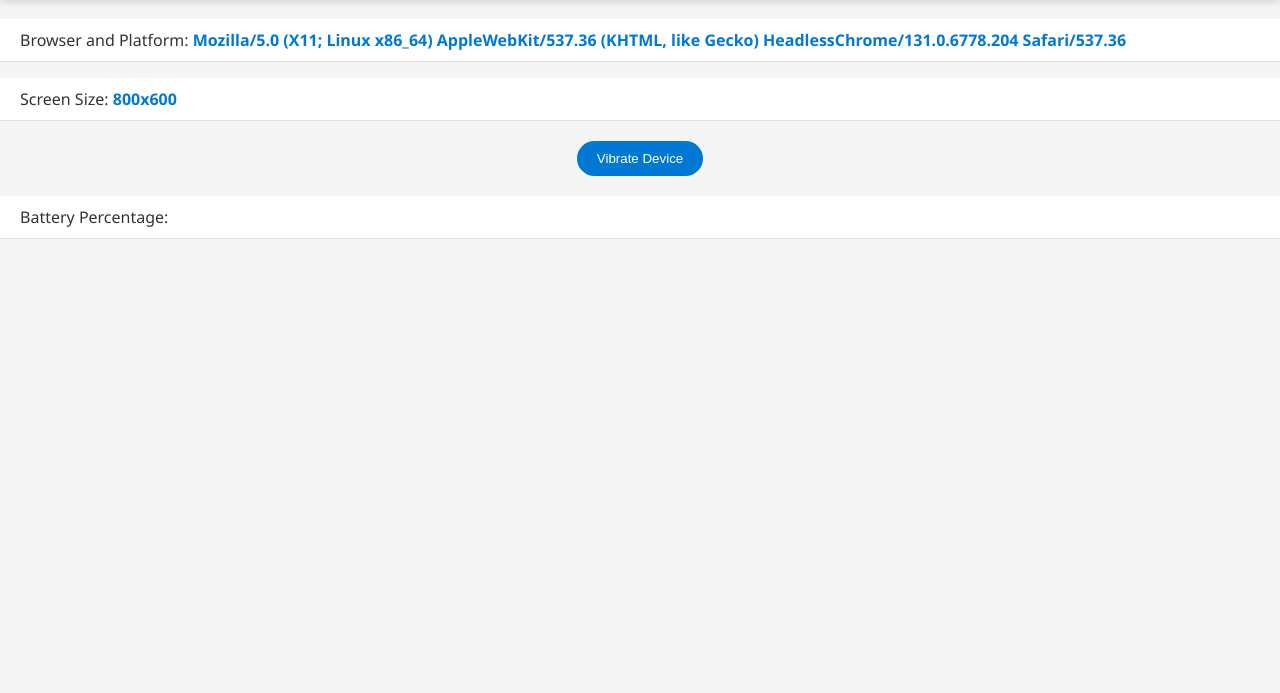
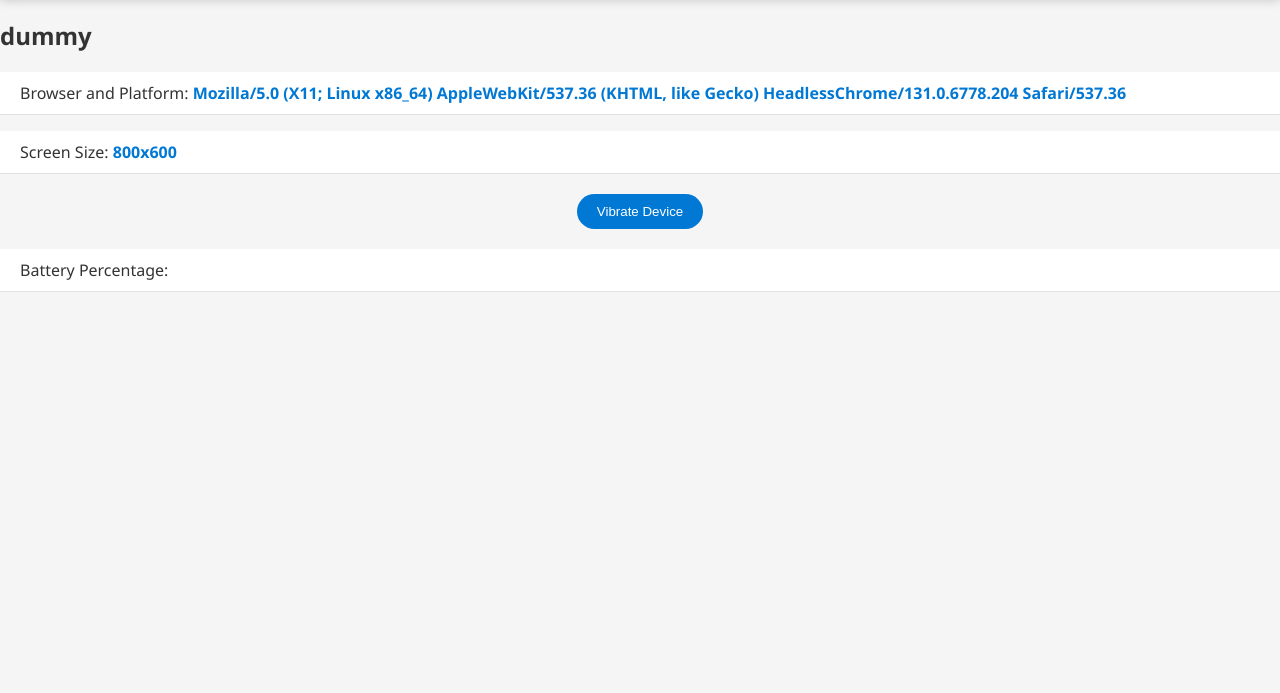
Before and after one commit to Lalithkumarj/device-information-system, a plain HTML site: page index.html in a window 1280 px wide. Shown: the part 107-800 px from the top of the page. Drawn offline with Linux system fonts and the light colour scheme.

Commit message:
Update index.html

```diff
--- a/index.html
+++ b/index.html
@@ -85,6 +85,7 @@
   </head>
   <body>
     <h1>Device Information</h1>
+    <h2>dummy</h2>
 
     <p>Browser and Platform: <span id="systemVersion"></span></p>
     <p>Screen Size: <span id="screenSize"></span></p>
```
